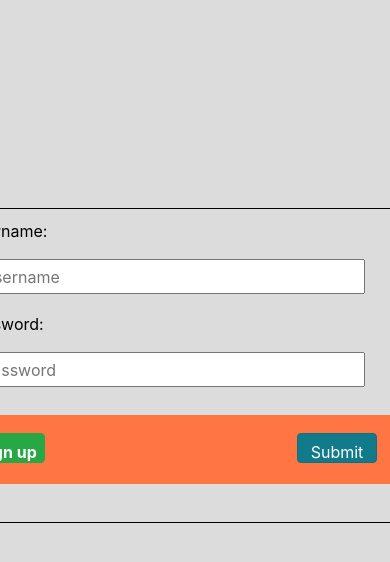
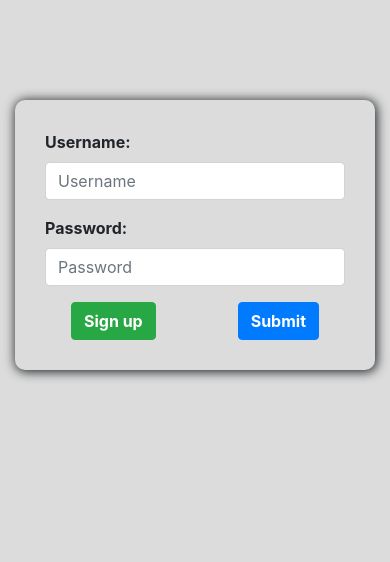
Before and after one commit to melvilleng/bnsmarketplace, a Flask app: page /login in a window 390 px wide. Shown: the part 75-637 px from the top of the page. Run offline with Flask 2, Linux system fonts and the light colour scheme; some libraries are stand-ins or nearby versions; some web fonts are replaced.

Commit message:
change login page layout

```diff
--- a/buynsell/static/style.css
+++ b/buynsell/static/style.css
@@ -49,203 +49,9 @@ h4{
     margin:10px;
 }
 
-#container-login{
-    width: 100%;
-    height:100%;
-    color: black;
-
-    position: fixed;
-    width:450px;
-    height:315px;
-    top:50%;
-    left:50%;
-    margin-top: -139px;
-    margin-left: -249px;
-    border-radius : 4px;
-    border: 1px solid rgb(0, 0, 0);
-        border-radius:2px;
-
+.form-container{
+    margin-top: 100px;
+    border-radius:10px;
+    padding:30px;
+    box-shadow: 1px 1px 11px 1px;
 }
-
-#container-signup{
-    width: 100%;
-    height:100%;
-    color: red;
-    background-color:black;
-
-    position: fixed;
-    width:450px;
-    height:430px;
-    top:50%;
-    left:50%;
-    margin-top: -139px;
-    margin-left: -249px;
-    border-radius : 4px;
-    border: 1px solid rgb(0, 0, 0);
-        border-radius:2px;
-
-}
-
-#form{
-    margin: 0 auto;
-    margin-top: 30px;
-}
-label{
-    display: inline-block;
-    margin-left:18px;
-    padding-top:10px;
-    font-size: 16px;
-}
-
-#low{
-    background : #ff7644;
-    width:100%;
-    height:69px;
-    margin-top:20px;
-
-}
-input[type=text],
-input[type=password],
-input[type=url],
-input[type=date]{
-    padding-left:15px;
-    margin: 8px;
-    margin-left:18px;
-    width: 400px;
-    height :35px;
-}
-
-input[type=submit]{
-    float:right;
-    margin-right:18px;
-    margin-top: 18px;
-    width:80px;
-    height:30px;
-}
-
-#register{
-float:left;
-margin-left:18px;
-margin-top: 18px;
-width:80px;
-height:30px;
-
-}
-
-#createform{
-    padding:10px;
-}
-
-.form-group{
-    width:80%;
-}
-
-textarea{
-
-    margin: 8px;
-    margin-top:12px;
-    margin-left:18px;
-    width: 400px;
-    height :100px;
-}
-
-#container-create{
-
-   display: flex;
-   justify-content: center;
-   width:100%;
-   margin-left:-100px;
-   padding:0px;
-
-}
-
-@media(max-width:1020px){
-
-
-#container-login{
-    width: 100%;
-    height:100%;
-    color: black;
-
-    position: fixed;
-    width:450px;
-    height:315px;
-    top:50%;
-    left:50%;
-    margin-top: -139px;
-    margin-left: -249px;
-    border-radius : 4px;
-    border: 1px solid rgb(0, 0, 0);
-        border-radius:2px;
-
-}
-
-#container-signup{
-    width: 100%;
-    height:100%;
-    color: red;
-    background-color:black;
-
-    position: fixed;
-    width:450px;
-    height:430px;
-    top:50%;
-    left:50%;
-    margin-top: -139px;
-    margin-left: -249px;
-    border-radius : 4px;
-    border: 1px solid rgb(0, 0, 0);
-        border-radius:2px;
-
-}
-
-#form{
-    margin: 0 auto;
-    margin-top: 30px;
-}
-
-#low{
-    background : #ff7644;
-    width:100%;
-    height:69px;
-    margin-top:20px;
-
-}
-input[type=text],
-input[type=password],
-input[type=url],
-input[type=date]{
-    padding-left:15px;
-    margin: 8px;
-    margin-left:18px;
-    width: 400px;
-    height :35px;
-}
-
-input[type=submit]{
-    float:right;
-    margin-right:18px;
-    margin-top: 18px;
-    width:80px;
-    height:30px;
-}
-
-#createform{
-    padding:10px;
-}
-
-.form-group{
-    width:80%;
-}
-
-textarea{
-
-    margin: 8px;
-    margin-top:12px;
-    margin-left:18px;
-    width: 400px;
-    height :100px;
-}
-
-
-}
--- a/buynsell/templates/login.template.html
+++ b/buynsell/templates/login.template.html
@@ -1,18 +1,25 @@
 {% extends "base.template.html"%}
 {%block content%}
 
-<div id="container-login">
-    <form method="POST">
-    <label>Username: </label>
-        <input type="text" name="username" placeholder="Username"/>
-    <label>Password: </label>
-        <input type="password" name="password" placeholder="Password"/>
-        <div id="low">
-        <input class="btn btn-info active" type="submit" value="Submit">
-        <a class="btn btn-outline-success active" id="register" href="{{url_for('signup')}}" role="button"><b>Sign up</b></a>
+<div class="container-fluid">
+    <div class="row justify-content-center">
+        <div class="col-12 col-sm-6 col-md-3">
+            <form class="form-container" method="POST">
+            <div class="form-group">
+                <label><b>Username: </b></label>
+                <input type="text" class="form-control" name="username" placeholder="Username"/>
+            </div>
+            <div class="form-group">
+                <label><b>Password: </b></label>
+                <input type="password" class="form-control" name="password" placeholder="Password"/>
+            </div>
+            <div class="row" style="justify-content:space-around;">
+            <a type="button" class="btn btn-success" href="{{url_for('signup')}}"><b>Sign up</b></a>
+            <button type="submit" class="btn btn-primary"><b>Submit</b></button>
+            </div>
+            </form>
         </div>
-
-    </form>
+    </div>
 </div>
 
 {%endblock%}
```
Also changed, not shown: buynsell/templates/create_listing.template.html (+12 -4 lines).
